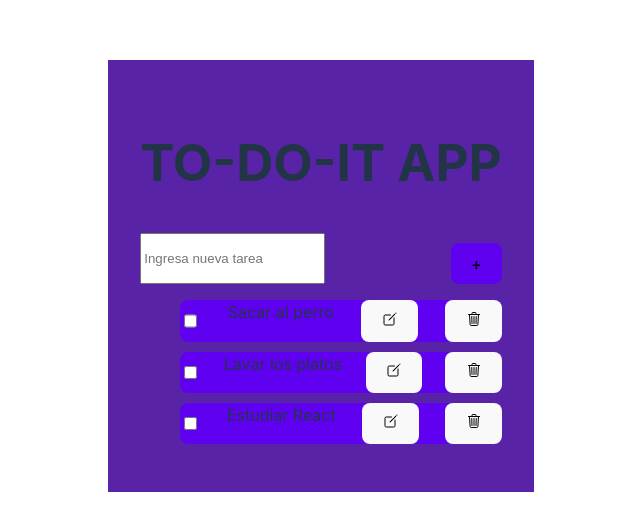
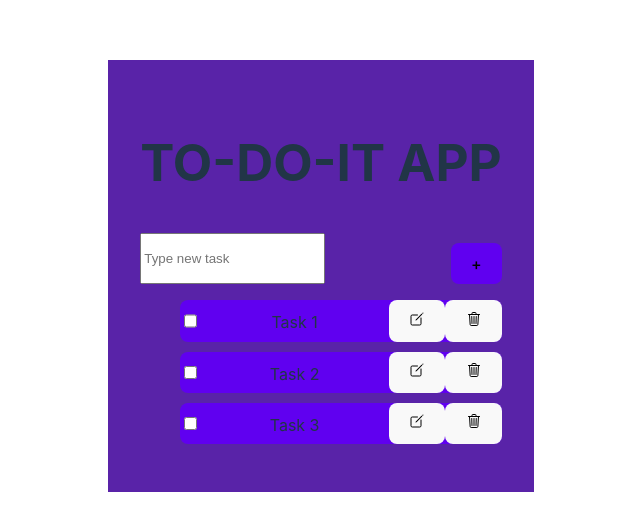
Before and after one commit to Santiago1297/my-react-task-list, a React (Vite) app in the folder my-react-app/: page / in a window 1280 px wide. Shown: the part 124-654 px from the top of the page, without its empty margins (319-959 px from the left). Built offline with nearby package versions, Linux system fonts and the light colour scheme.

Commit message:
Se suben adelantos del punto 2

```diff
--- a/my-react-app/src/App.css
+++ b/my-react-app/src/App.css
@@ -6,7 +6,7 @@
   background-color: #5923A8;
 }
 
-.forma {
+.form {
   display: flex;
   justify-content: space-between;
 }
@@ -25,7 +25,7 @@
   margin-top: 10px;
 }
 
-.agregarTarea {
+.newTask {
   display: flex;
   justify-content: space-between;
   margin-top: 10px;
--- a/my-react-app/src/App.jsx
+++ b/my-react-app/src/App.jsx
@@ -1,38 +1,20 @@
 import "./App.css";
 import Header from "./components/Header";
 import { TaskInput } from "./components/TaskInput";
-import { useState, useEffect } from "react";
 import { TaskList } from "./components/TaskList";
+import { useTaskHelper } from "./Hooks/useTaskHelper";
 
 function App() {
-  const [tasks, setTasks] = useState([
-    { description: "Sacar al perro", isCompleted: false },
-    { description: "Lavar los platos", isCompleted: false },
-    { description: "Estudiar React", isCompleted: false },
-  ]);
-
-  const submitTask = (description) => {
-    if (!tasks.find((task) => task.description === description)) {
-      setTasks([...tasks, { description: description, isCompleted: false }]);
-    }
+  const [tasks, submitTask, deleteTask] = useTaskHelper();
+  const handleSubmitTask = (description) => {
+    submitTask(description);
   };
-
-  useEffect(() => {
-    let data = localStorage.getItem("tasks");
-    if (data) {
-      setTasks(JSON.parse(data));
-    }
-  }, []);
-
-  useEffect(() => {
-    localStorage.setItem("tasks", JSON.stringify(tasks));
-  }, [tasks]);
 
   return (
     <div className="App">
       <Header />
-      <TaskInput submitTask={submitTask} />
-      <TaskList tasks={tasks} />
+      <TaskInput submitTask={handleSubmitTask} />
+      <TaskList/>
     </div>
   );
 }
--- /dev/null
+++ b/my-react-app/src/Hooks/useTaskHelper.js
@@ -0,0 +1,61 @@
+import { useState, useEffect } from "react";
+
+export function useTaskHelper() {
+  const [tasks, setTasks] = useState([
+    { description: "Task 1", isCompleted: false },
+    { description: "Task 2", isCompleted: false },
+    { description: "Task 3", isCompleted: false },
+  ]);
+
+  const submitTask = (description) => {
+    if (!tasks.find((task) => task.description === description)) {
+      setTasks([...tasks, { description: description, isCompleted: false }]);
+    }
+    localStorage.setItem("tasks", JSON.stringify(tasks));
+  };
+
+  const deleteTask = (description) => {
+    let index = -1;
+    for (let i = 0; i < tasks.length && index == -1; i++){
+      if(tasks[i].description === description){
+        index = i;
+      }
+    }
+    if (index!=-1){
+      setTasks(...tasks.splice(index,1))
+    }
+    localStorage.setItem("tasks", JSON.stringify(tasks));
+  };
+
+const updateTask = (description, newDescription) => {
+  let index = -1;
+  for (let i = 0; i < tasks.length && index == -1; i++){
+    if(tasks[i].description === description){
+      index = i;
+    }
+  }
+  if (index!=-1){
+    // let updatedTasks = ...tasks
+    // let e = tasks[index];
+    tasks[index].description = newDescription;
+    setTasks(...tasks)
+  }
+  localStorage.setItem("tasks", JSON.stringify(tasks));
+}
+
+  useEffect(() => {
+    let data = localStorage.getItem("tasks");
+    if (data) {
+      const parsedData = JSON.parse(data);
+      if (Array.isArray(parsedData)) {
+        setTasks(parsedData);
+      } else if (typeof parsedData === "object") {
+        const taskList = Object.values(parsedData);
+        setTasks(taskList);
+      }
+    }
+  }, []);
+
+
+  return [tasks, submitTask, deleteTask, updateTask];
+}
--- a/my-react-app/src/components/Task.jsx
+++ b/my-react-app/src/components/Task.jsx
@@ -1,17 +1,27 @@
 import { IoCreateOutline } from "react-icons/io5";
 import { IoTrashOutline } from "react-icons/io5";
+import { useTaskHelper } from "../Hooks/useTaskHelper";
 
 export const Task = (props) => {
+  const [tasks, submitTask, deleteTask, updateTask] = useTaskHelper();
+  const handleUpdateTask = () => {
+    updateTask(props.description, newDescription);
+  }
+  const handleDeleteTask = () => {
+    deleteTask(props.description);
+  };
   return (
     <div className="Tasks">
       <input type="checkbox" />
-      <div>{props.description}</div>
-      <button>
-        <IoCreateOutline className="modificar" />
-      </button>
-      <button>
-        <IoTrashOutline className="borrar" />
-      </button>
+      <div className="Tasks">{props.description}</div>
+      <div>
+        <button onClick={handleUpdateTask}>
+          <IoCreateOutline className="modify" />
+        </button>
+        <button onClick={handleDeleteTask}>
+          <IoTrashOutline className="delete" />
+        </button>
+      </div>
     </div>
   );
 };
--- a/my-react-app/src/components/TaskInput.jsx
+++ b/my-react-app/src/components/TaskInput.jsx
@@ -10,14 +10,14 @@ export const TaskInput = (props) => {
   };
 
   return (
-    <form className="forma" onSubmit={handleSubmit}>
+    <form className="form" onSubmit={handleSubmit}>
       <input
-        placeholder="Ingresa nueva tarea"
+        placeholder="Type new task"
         type="text"
         value={inputText}
         onChange={(e) => setInputText(e.target.value)}
       />
-      <button className="agregarTarea">+</button>
+      <button className="newTask">+</button>
     </form>
   );
 };
--- a/my-react-app/src/components/TaskList.jsx
+++ b/my-react-app/src/components/TaskList.jsx
@@ -1,12 +1,14 @@
 import { Task } from "./Task";
+import { useTaskHelper } from "../Hooks/useTaskHelper";
 
 export const TaskList = (props) => {
-  const { tasks } = props;
+  const [tasks, submitTask, deleteTask] = useTaskHelper();
+
   return (
     <ul>
       {tasks.map((task) => (
-        <div>
-          <Task key={task.description} description={task.description} />
+        <div key={task.description}>
+          <Task description={task.description} />
         </div>
       ))}
     </ul>
```
